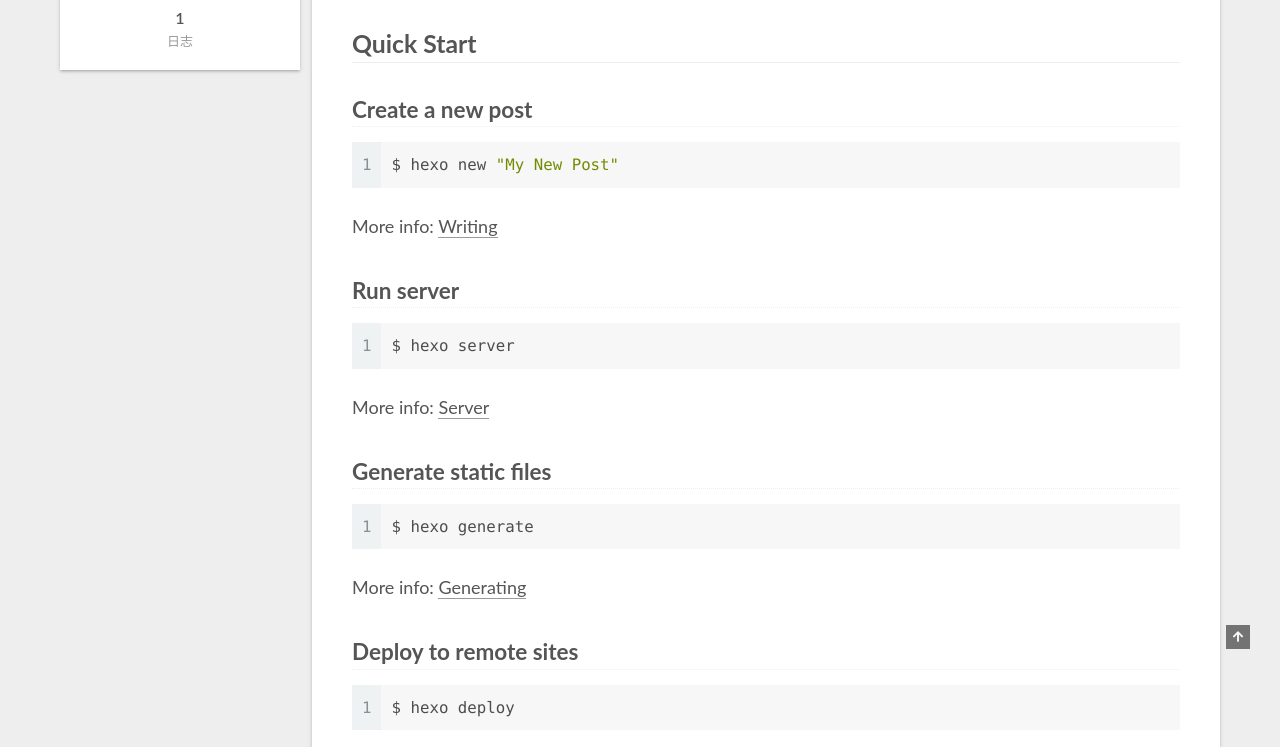
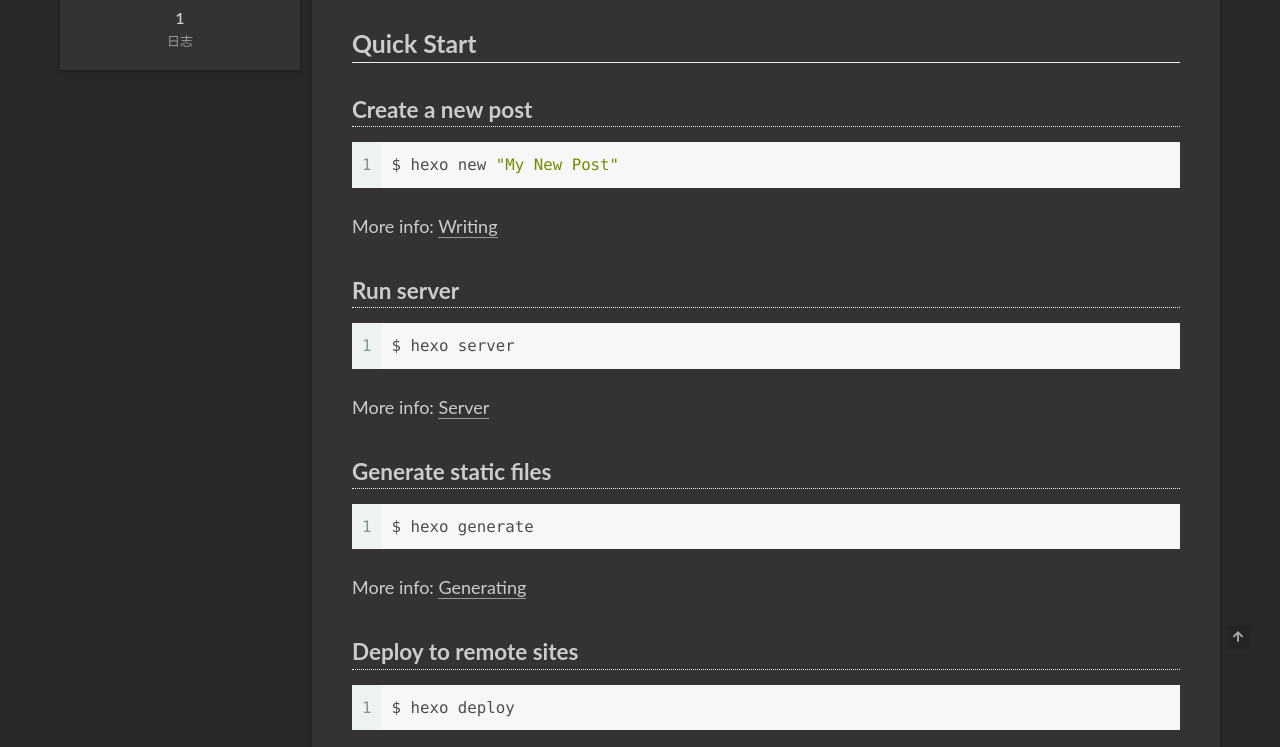
Before and after one commit to 2Irving/2Irving.github.io, a plain HTML site: page index.html in a window 1280 px wide. Shown: the part 251-998 px from the top of the page. Drawn offline with Linux system fonts and the dark colour scheme.

Commit message:
Site updated: 2024-08-13 20:37:36

```diff
--- a/css/main.css
+++ b/css/main.css
@@ -18,6 +18,34 @@
   --btn-default-hover-color: #fff;
   --btn-default-hover-border-color: #222;
 }
+@media (prefers-color-scheme: dark) {
+  :root {
+    --body-bg-color: #282828;
+    --content-bg-color: #333;
+    --card-bg-color: #555;
+    --text-color: #ccc;
+    --blockquote-color: #bbb;
+    --link-color: #ccc;
+    --link-hover-color: #eee;
+    --brand-color: #ddd;
+    --brand-hover-color: #ddd;
+    --table-row-odd-bg-color: #282828;
+    --table-row-hover-bg-color: #363636;
+    --menu-item-bg-color: #555;
+    --btn-default-bg: #222;
+    --btn-default-color: #ccc;
+    --btn-default-border-color: #555;
+    --btn-default-hover-bg: #666;
+    --btn-default-hover-color: #ccc;
+    --btn-default-hover-border-color: #666;
+  }
+  img {
+    opacity: 0.75;
+  }
+  img:hover {
+    opacity: 0.9;
+  }
+}
 html {
   line-height: 1.15; /* 1 */
   -webkit-text-size-adjust: 100%; /* 2 */
@@ -1168,7 +1196,7 @@ pre .javascript .function {
 }
 .links-of-author a::before,
 .links-of-author span.exturl::before {
-  background: #881226;
+  background: #ffa641;
   border-radius: 50%;
   content: ' ';
   display: inline-block;
```
